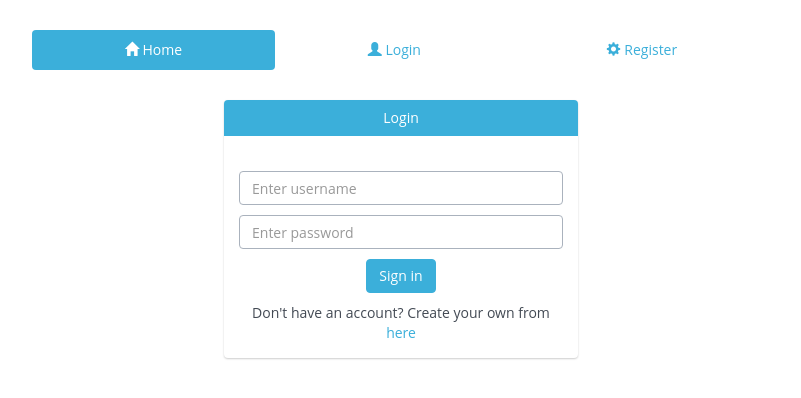
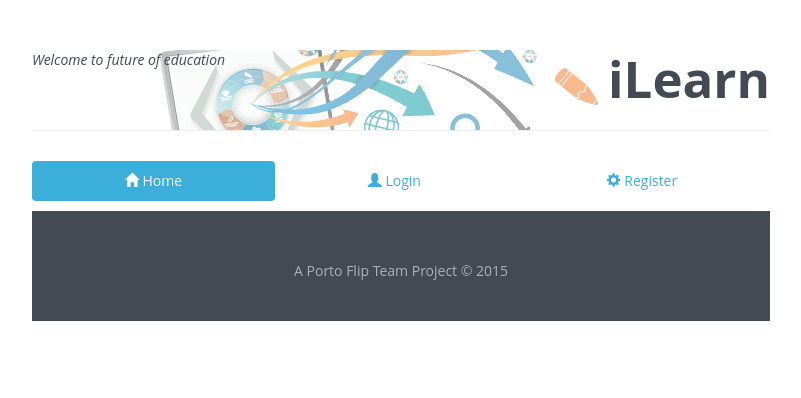
Before and after one commit to fr0wsTyl/Porto-Flip, a website: page iLearn/index.html in a window 1280 px wide. Shown: the whole page, without its empty margins (239-1040 px from the left). Drawn offline with Linux system fonts and the light colour scheme; no server answers.

Commit message:
Added header and Footer to start page
removed registration from home screen
but we still need a body

```diff
--- a/iLearn/css/style.css
+++ b/iLearn/css/style.css
@@ -5,3 +5,26 @@ body {
 input, button, div {
   margin-top: 10px;
 }
+#header {
+  position: relative;
+}
+
+#header:after {
+  background: url("../../iLearn/img/bakcground.png");
+  background-repeat: no-repeat;
+  background-position: center;
+  content: "";
+  opacity: 0.5;
+  top: 0;
+  left: 0;
+  bottom: 0;
+  right: 0;
+  position: absolute;
+  z-index: -1;
+}
+
+.page-header span {
+  display: inline-block;
+  float: left;
+  font-style: italic;
+}
--- a/iLearn/index.html
+++ b/iLearn/index.html
@@ -14,6 +14,12 @@
 <body>
 
     <div id="wrapper" class="container-fluid">
+
+        <div id="header" class="page-header">
+            <span>Welcome to future of education</span>
+            <h1 class="text-right">iLearn</h1>
+        </div>
+
         <div class="row">
             <div class="col-md-12">
                 <ul class="nav nav-pills nav-justified">
@@ -24,40 +30,12 @@
             </div>
         </div>
 
-        <div id="login-panel" class="row">
-            <div id="main" class="text-center col-md-6 col-md-offset-3">
-                <div class="panel panel-primary">
-                    <div class="panel-heading">
-                        <h3 class="panel-title">Login</h3>
-                    </div>
-                    <div class="panel-body">
-                        <input type="text" id="username-login-value" data-toggle="tooltip" data-original-title="Your username" class="form-control"
-                        placeholder="Enter username">
-                        <input type="password" id="password-login-value" data-toggle="tooltip" class="form-control" data-original-title="Your password"
-                        placeholder="Enter password">
-                        <button id="sign-in-button" class="btn btn-primary">Sign in</button>
-                        <div>Don't have an account? Create your own from <a href="register.html">here</a></div>
-                    </div>
-                </div>
-            </div>
+        <div class="footer">
+            <div class="footer-copyright text-center">A Porto Flip Team Project &#169; 2015</div>
         </div>
+
     </div>
-    <script type="text/javascript" src="scripts/libs/system.js"></script>
-    <script type="text/javascript">
-        System.config({
-			transpiler: 'babel',
-			map: {
-				'babel': 'node_modules/babel-core/browser.js',
-                'jquery': 'scripts/libs/jquery-2.1.4.min.js',
-                'parse': 'scripts/libs/parse-1.5.0.min.js',
-                'bootflat': 'scripts/libs/site.min.js'
-			}
-		});
-		System.import('scripts/login.js')
-		.then(function(module) {
-			module.login();
-		});
-    </script>
+
 </body>
 
 </html>
```
Also changed, not shown: iLearn/img/bakcground.png (added).
